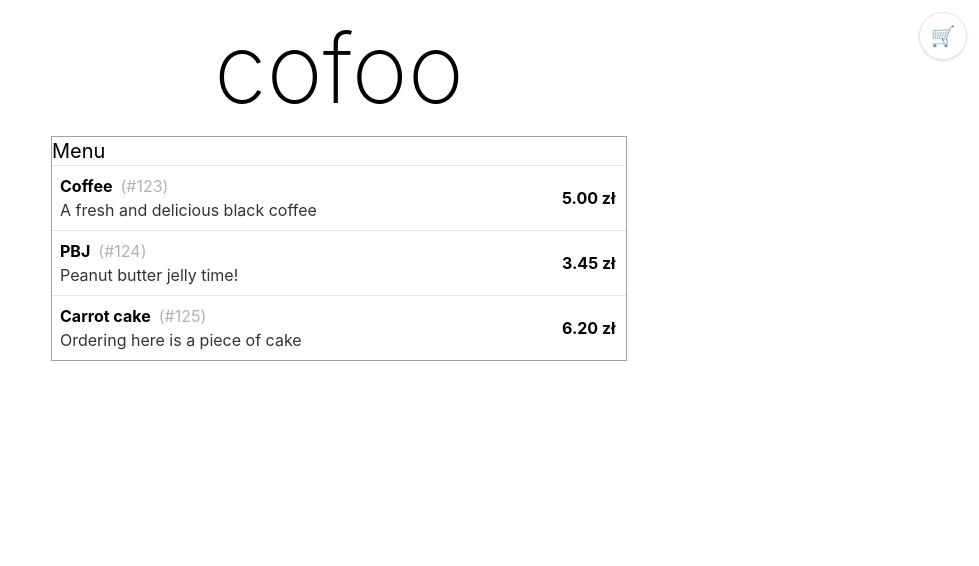
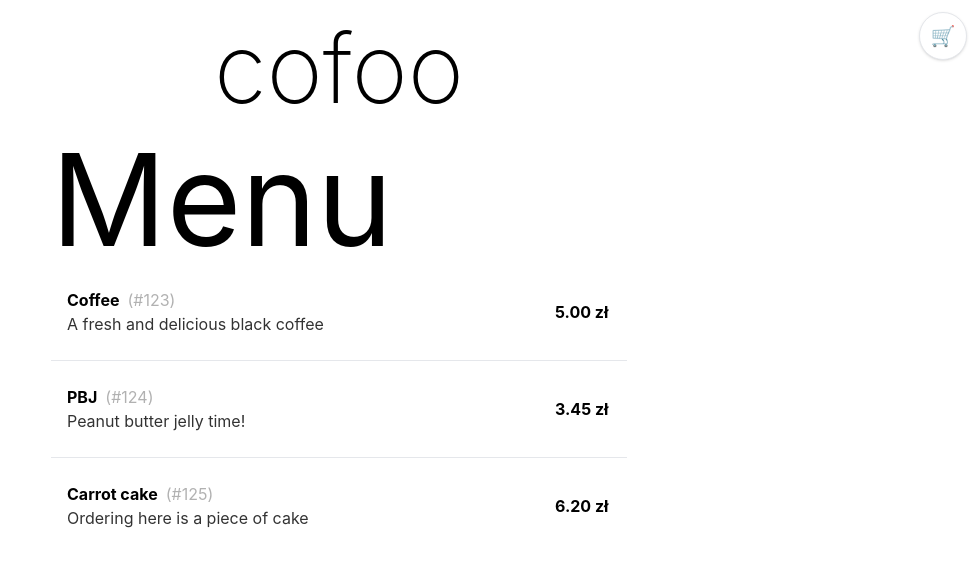
Before and after one commit to gxanine/cofoo, a React (Vite) app: page / in a window 1280 px wide. Shown: the top 566 px of the page, without its empty margins (301-1280 px from the left). Built offline with nearby package versions, Linux system fonts and the light colour scheme.

Commit message:
Improve styling

```diff
--- a/src/App.jsx
+++ b/src/App.jsx
@@ -5,7 +5,7 @@ function App() {
   return (
     <div className="">
       <div className="text-center font-extralight text-8xl py-5 cursor-pointer" onClick={() => navigate("/")}>cofoo</div>
-      <div className="max-w-xl border border-stone-400 mx-auto">
+      <div className="max-w-xl mx-auto">
           <Outlet />
       </div>
     </div>
--- a/src/components/Menu.jsx
+++ b/src/components/Menu.jsx
@@ -5,10 +5,10 @@ function Menu({ items, ...props }) {
 
   return (
     <>
-      <div className="text-xl">Menu</div>
+      <div className="text-9xl">Menu</div>
       <ul>
         {items.map((el, i) => (
-          <div key={i} className="border-b first:border-t last:border-b-0">
+          <div key={i} className="border-b py-2 last:border-b-0">
             <MenuItem {...el} />
           </div>
         ))}
--- a/src/components/MenuItem.jsx
+++ b/src/components/MenuItem.jsx
@@ -8,7 +8,7 @@ function MenuItem({id, name, description, price, ...props}) {
     navigate(`/item/${id}`);
   }
   return (
-    <div className="flex p-2 hover:bg-stone-500/10 cursor-pointer" onClick={onClickHandler}>
+    <div className="flex p-4 rounded hover:bg-stone-400/10 cursor-pointer" onClick={onClickHandler}>
       <div className="flex-1">
         <div className="flex gap-2">
           <div className="font-bold">
```
